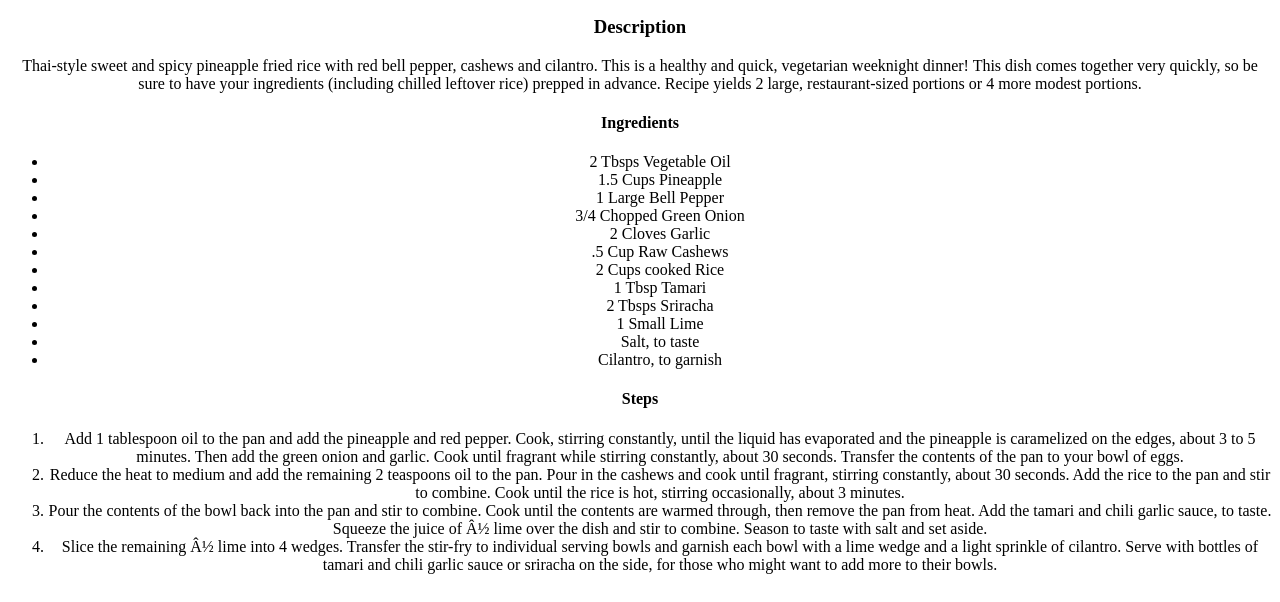
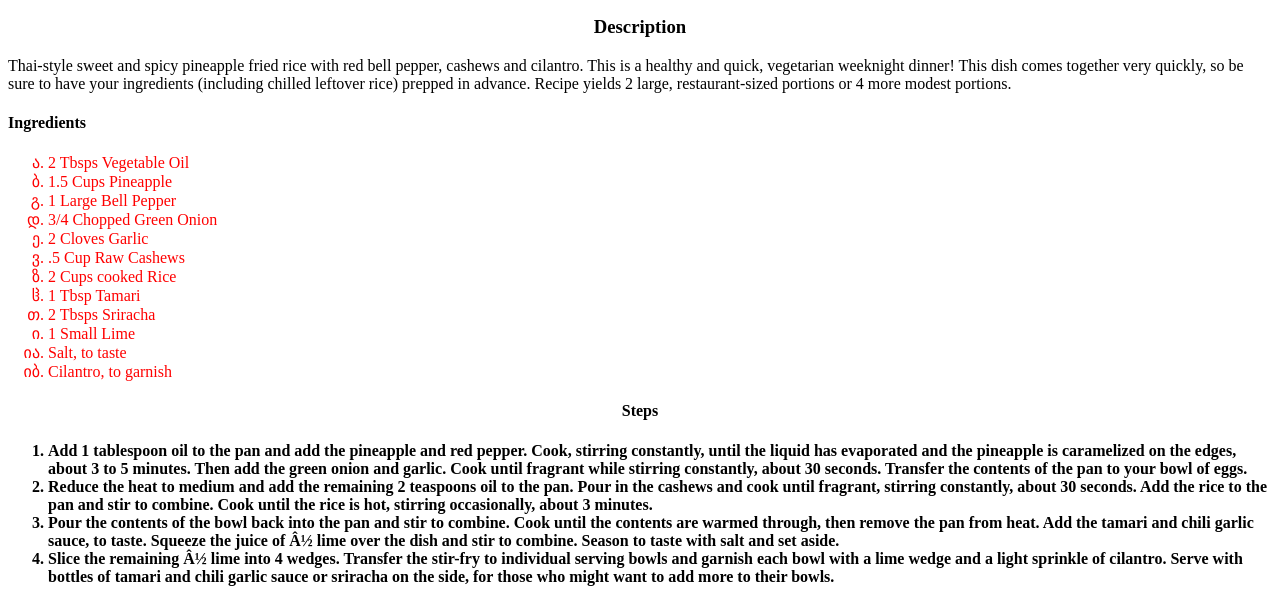
Before and after one commit to calforcal/odin-recipes, a plain HTML site: page recipes/fried-rice.html in a window 1280 px wide. Shown: the part 407-1009 px from the top of the page. Drawn offline with Linux system fonts and the light colour scheme; files that its build step writes are made by us from their sources; files whose address does not match are found by name.

Commit message:
Add additional CSS Styling and finishing touches to the recipes pages

```diff
--- a/recipes/fried-rice.html
+++ b/recipes/fried-rice.html
@@ -10,10 +10,10 @@
     <body>
         <h1>Pineapple Fried Rice</h1>
         <img class="picture fried-rice" src="https://cookieandkate.com/images/2015/02/thai-pineapple-fried-rice-1.jpg" alt="Pineapple Fried Rice">
-            <h3 class="body description"><strong>Description</strong></h3>
-                <p class="body description">Thai-style sweet and spicy pineapple fried rice with red bell pepper, cashews and cilantro. This is a healthy and quick, vegetarian weeknight dinner! This dish comes together very quickly, so be sure to have your ingredients (including chilled leftover rice) prepped in advance. Recipe yields 2 large, restaurant-sized portions or 4 more modest portions.</p>
-            <h4 class="heading ingredients"><strong>Ingredients</strong></h4>
-                <ul class="body ingredients">
+            <h3 class="heading-description"><strong>Description</strong></h3>
+                <p class="description">Thai-style sweet and spicy pineapple fried rice with red bell pepper, cashews and cilantro. This is a healthy and quick, vegetarian weeknight dinner! This dish comes together very quickly, so be sure to have your ingredients (including chilled leftover rice) prepped in advance. Recipe yields 2 large, restaurant-sized portions or 4 more modest portions.</p>
+            <h4 class="heading-ingredients"><strong>Ingredients</strong></h4>
+                <ul class="ingredients">
                     <li>2 Tbsps Vegetable Oil</li>
                     <li>1.5 Cups Pineapple</li>
                     <li>1 Large Bell Pepper</li>
@@ -28,8 +28,8 @@
                     <li>Cilantro, to garnish</li>
                 </ul>
 
-            <h4 class="heading steps"><strong>Steps</strong></h4>
-                <ol class="body steps">
+            <h4 class="heading-steps"><strong>Steps</strong></h4>
+                <ol class="steps">
                     <li>Add 1 tablespoon oil to the pan and add the pineapple and red pepper. Cook, stirring constantly, until the liquid has evaporated and the pineapple is caramelized on the edges, about 3 to 5 minutes. Then add the green onion and garlic. Cook until fragrant while stirring constantly, about 30 seconds. Transfer the contents of the pan to your bowl of eggs.</li>
                     <li>Reduce the heat to medium and add the remaining 2 teaspoons oil to the pan. Pour in the cashews and cook until fragrant, stirring constantly, about 30 seconds. Add the rice to the pan and stir to combine. Cook until the rice is hot, stirring occasionally, about 3 minutes.</li>
                     <li>Pour the contents of the bowl back into the pan and stir to combine. Cook until the contents are warmed through, then remove the pan from heat. Add the tamari and chili garlic sauce, to taste. Squeeze the juice of ½ lime over the dish and stir to combine. Season to taste with salt and set aside.</li>
--- a/styles.css
+++ b/styles.css
@@ -1,7 +1,3 @@
-* {
-    text-align: center;
-}
-
 #bike {
     width: 600px;
     height: auto;
@@ -40,3 +36,19 @@ h1 {
     text-align: center;
     font-size: 42px;
 }
+
+ul.ingredients {
+    list-style-type: georgian;
+    text-align: left;
+    color: red;
+}
+
+ol.steps {
+    text-align: left;
+    font-weight: bold;
+}
+
+.heading-description,
+.heading-steps {
+    text-align: center;
+}
```
Also changed, not shown: recipes/chana-masala.html (+6 -6 lines), recipes/chicken-tikki-masala.html (+6 -6 lines).
